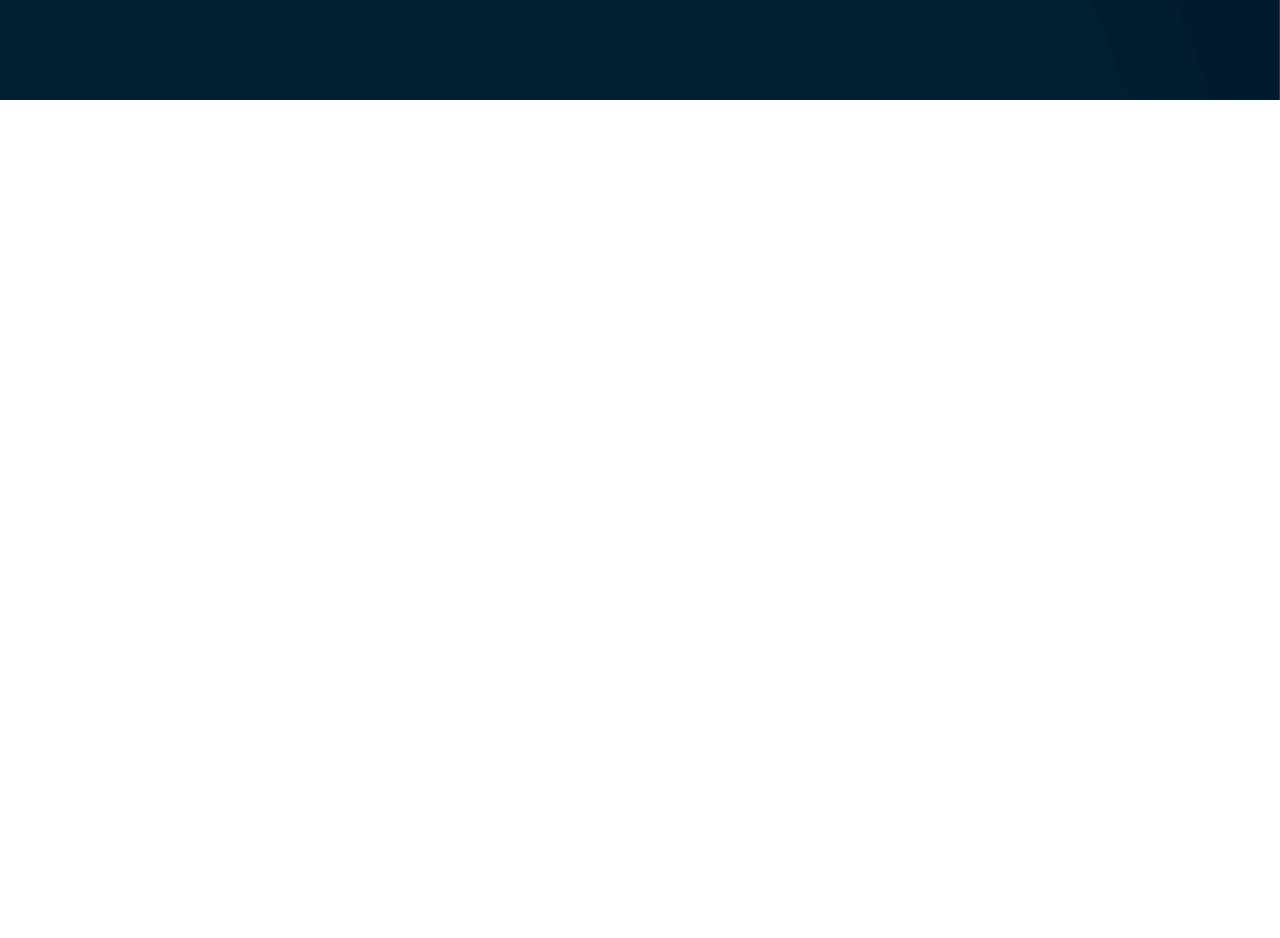
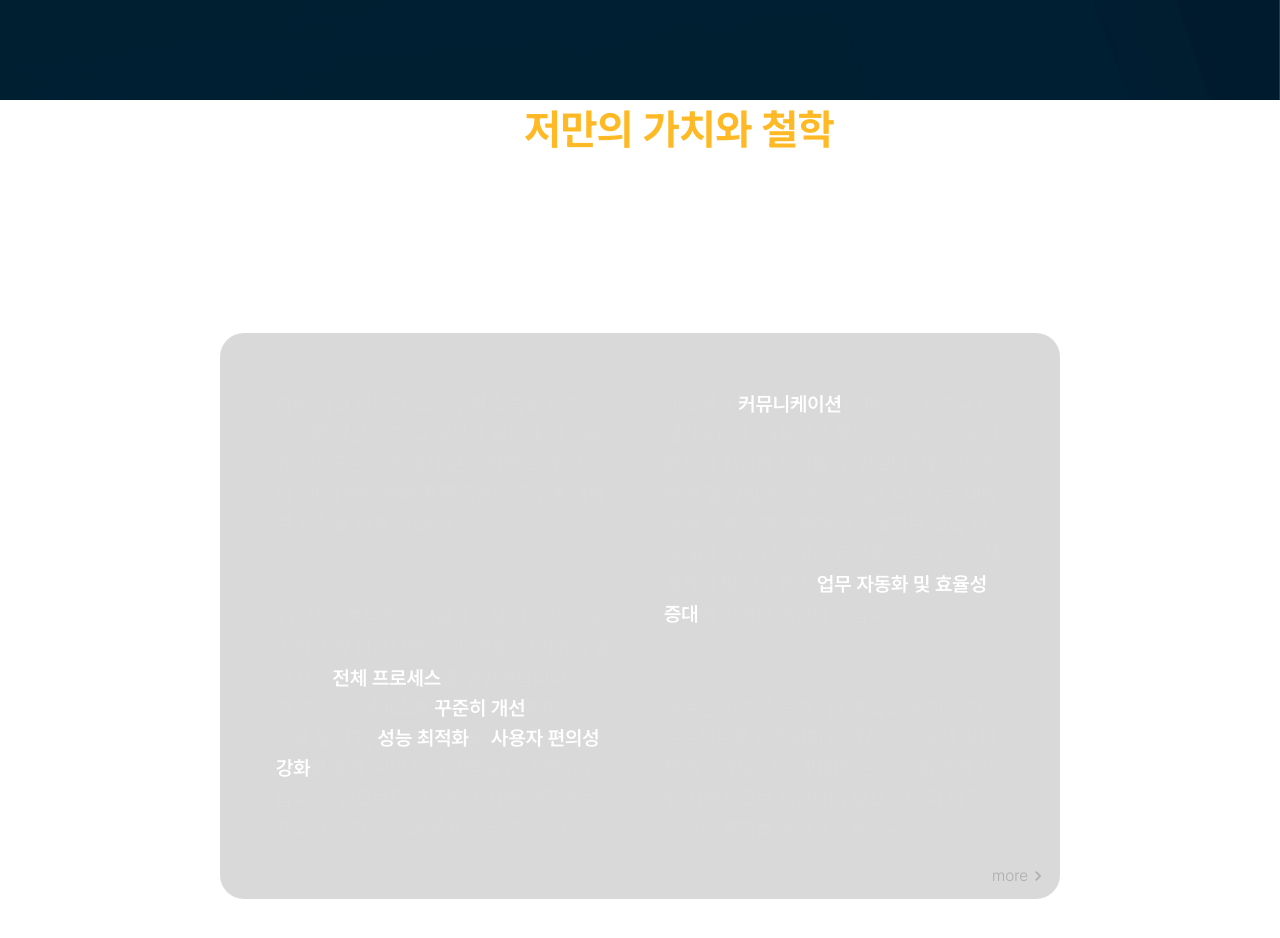
Before and after one commit to rangggu/portfolio, a Next.js app: page / in a window 1280 px wide. Shown: the part 700-1638 px from the top of the page. Built offline with nearby package versions, Linux system fonts and the light colour scheme.

Commit message:
Feat : 프롤로그 페이지 구현

```diff
--- a/package.json
+++ b/package.json
@@ -12,6 +12,7 @@
     "next": "15.1.0",
     "react": "^19.0.0",
     "react-dom": "^19.0.0",
+    "react-icons": "^5.4.0",
     "tailwind-merge": "^2.5.5"
   },
   "devDependencies": {
--- a/src/components/prologue/Prologue.tsx
+++ b/src/components/prologue/Prologue.tsx
@@ -1,16 +1,62 @@
+import { useSectionsContext } from "@/contexts/SectionContext"
+import { TAB } from "@/types"
+import { MdKeyboardArrowRight } from "react-icons/md"
+
 export default function Prologue() {
+  const { scrollToSection } = useSectionsContext()
+
   return (
-    <div className="w-full h-screen">
-      <h1>Prologue Section</h1>
-      <h1>Prologue Section</h1>
-      <h1>Prologue Section</h1>
-      <h1>Prologue Section</h1>
-      <h1>Prologue Section</h1>
-      <h1>Prologue Section</h1>
-      <h1>Prologue Section</h1>
-      <h1>Prologue Section</h1>
-      <h1>Prologue Section</h1>
-      <h1>Prologue Section</h1>
+    <div className="flex flex-col items-center justify-center gap-28 w-full h-full">
+      <div className="flex flex-col items-center gap-5">
+        <h2 className="text-title3">
+          날 것인 아이디어에
+          <strong className="text-title2 text-yellow500"> 저만의 가치와 철학</strong>을 담아냅니다.
+        </h2>
+        <h3 className="text-subtitle3">
+          <strong className="text-subtitle2">사용자 친화적인 경험</strong>과
+          <strong className="text-subtitle2"> 최신 기술</strong>을 더해 아이디어를 완성합니다.
+        </h3>
+      </div>
+      <div className="relative flex gap-12 w-3/4 h-fit p-14 text-gray100 bg-black bg-opacity-15 rounded-3xl font-normal text-body1">
+        <div className="flex flex-col gap-16 w-1/2 h-full">
+          <p>
+            학부 시절 간단한 코드 구현 실습을 하면서 코드를 작성하고, 그 결과가 화면에 자유롭게
+            구성되는 과정에서 큰 매력을 느꼈습니다. 이 경험을 통해 프론트엔드 직무에 대해 큰 관심을
+            갖게 되었습니다.
+          </p>
+          <p>
+            2년차 프론트엔드 개발자로서 다양한 서비스의 기획 단계부터 개발, 배포, 그리고 운영까지의
+            <strong className="text-white font-semibold"> 전체 프로세스</strong>를 경험했습니다.
+            특히, 하나의 서비스를 <strong className="text-white font-semibold"> 꾸준히 개선</strong>
+            하며 사용성을 높이고, <strong className="text-white font-semibold"> 성능 최적화</strong>
+            와 <strong className="text-white font-semibold"> 사용자 편의성 강화</strong>를 통해
+            서비스 가치를 높인 경험이 있습니다. 앞으로도 필요한 가치를 제공하는 개발자가 되는 것을
+            목표로 삼고 있습니다.
+          </p>
+        </div>
+        <div className="flex flex-col gap-16 w-1/2 h-full">
+          <p>
+            개발에서 <strong className="text-white font-semibold"> 커뮤니케이션</strong>은 매우
+            중요하다고 생각합니다. 원활한 소통으로 기획의 의도나 문제의 원인을 파악할 수 있으며,
+            생각치 못한 해결 방법을 찾을 수 있습니다. 저는 대화와 문서를 통해 명확하게 전달하는 것을
+            지향하며, 커뮤니케이션 문서를 적극적으로 생성하여 팀 구성원의
+            <strong className="text-white font-semibold"> 업무 자동화 및 효율성 증대</strong>에
+            기여한 경험이 있습니다.
+          </p>
+          <p>
+            새로운 기술 습득과 자기계발을 위해 사이드 프로젝트를 진행하며 다양한 분야에서 경험을
+            쌓고 있습니다. 변화하는 기술 환경에 맞춰 지속적으로 성장하며 앞으로도 더 많은 도전과
+            경험을 쌓아가고 싶습니다.
+          </p>
+        </div>
+        <button
+          className="absolute bottom-3 right-3 flex items-center text-caption1 font-light text-gray300"
+          onClick={() => scrollToSection(TAB.ABOUTME)}
+        >
+          more
+          <MdKeyboardArrowRight className="w-5 h-5" />
+        </button>
+      </div>
     </div>
   )
 }
--- a/tailwind.config.ts
+++ b/tailwind.config.ts
@@ -13,6 +13,7 @@ export default {
       },
       colors: {
         yellow500: "#FEB925",
+        gray100: "#dadada",
         gray300: "#AFAFAF",
         gray700: "#6B6B6B",
         blue700: "#011B2F",
```
Also changed, not shown: 1 other file (tests, documents, lock files or other folders).
